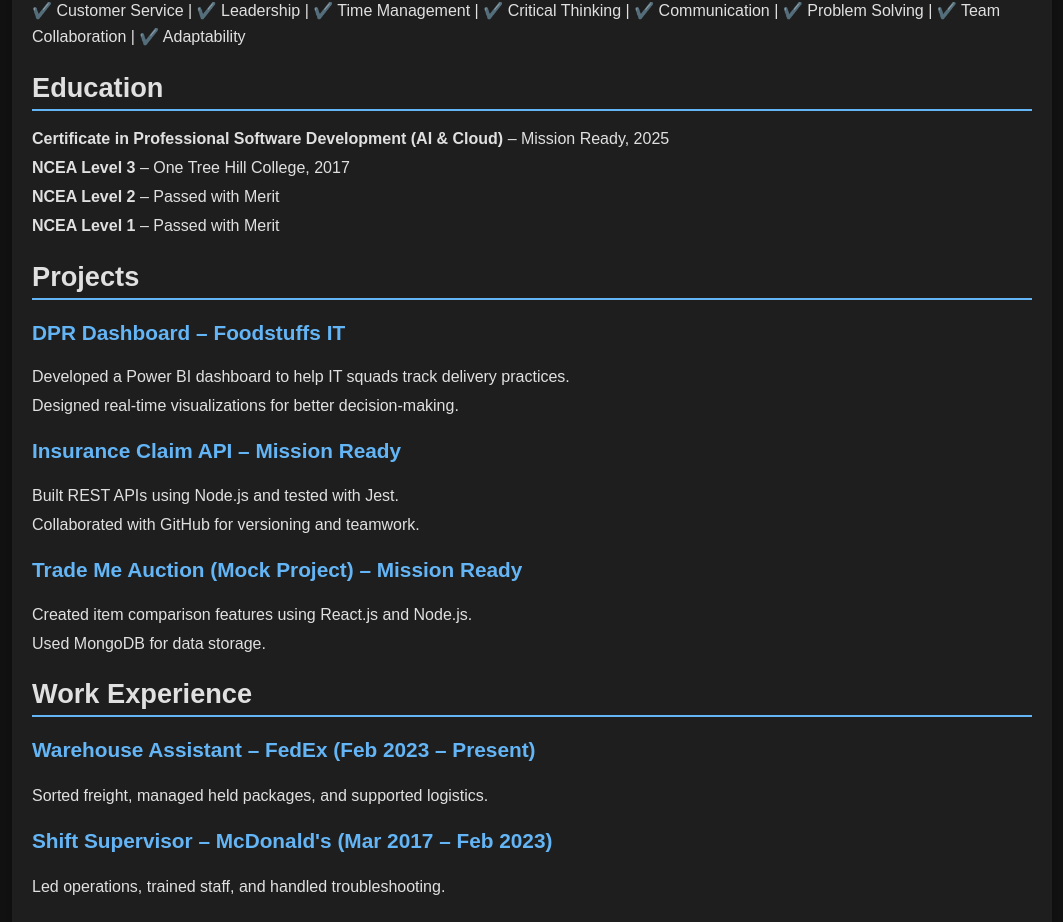
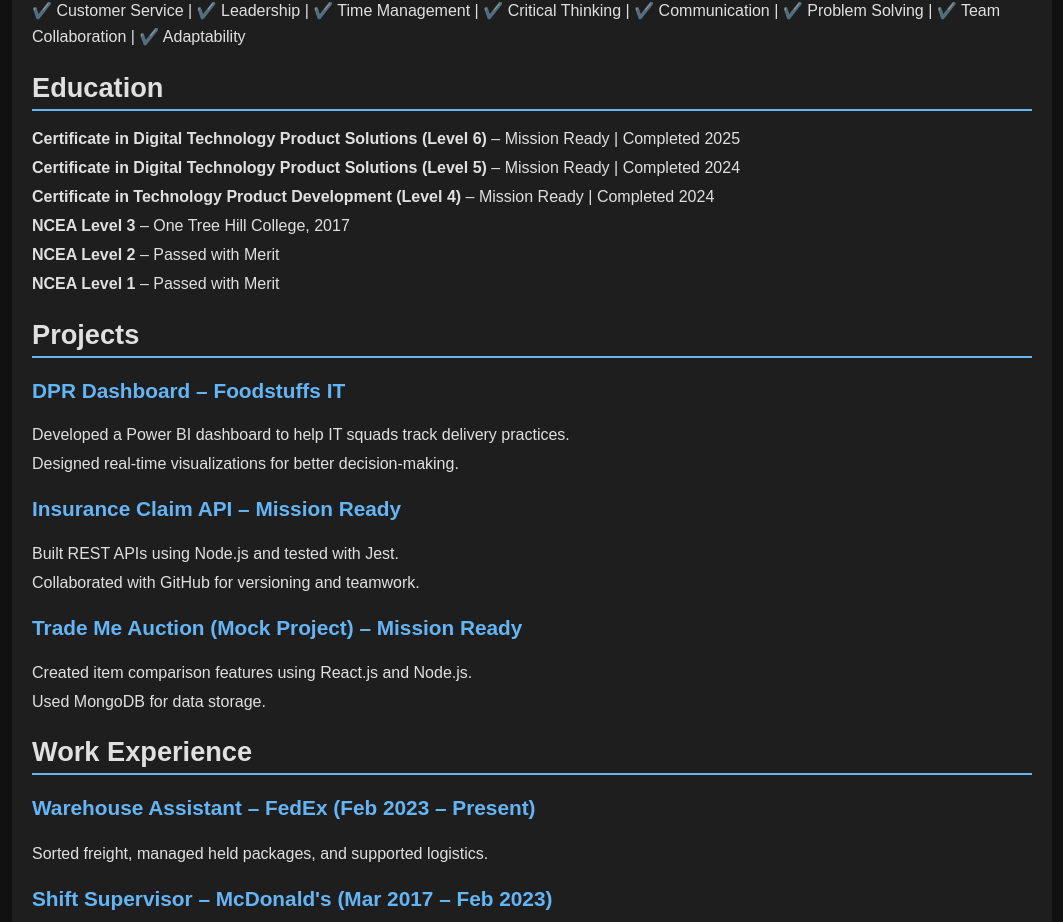
Before and after one commit to DrShady5000/my-portfolio, a React (Create React App) app: page /cv in a window 1280 px wide. Shown: the part 877-1799 px from the top of the page, without its empty margins (108-1171 px from the left). Built offline with nearby package versions, Linux system fonts and the light colour scheme.

Commit message:
edited CVPage

```diff
--- a/src/CVPage.js
+++ b/src/CVPage.js
@@ -44,10 +44,12 @@
           </p>
         </section>
 
-        <section>
+                <section>
           <h2>Education</h2>
           <ul>
-            <li><strong>Certificate in Professional Software Development (AI & Cloud)</strong> – Mission Ready, 2025</li>
+            <li><strong>Certificate in Digital Technology Product Solutions (Level 6)</strong> –  Mission Ready | Completed 2025</li>
+            <li><strong>Certificate in Digital Technology Product Solutions (Level 5)</strong> –  Mission Ready | Completed 2024</li>
+            <li><strong>Certificate in Technology Product Development (Level 4)</strong> –  Mission Ready | Completed 2024</li>
             <li><strong>NCEA Level 3</strong> – One Tree Hill College, 2017</li>
             <li><strong>NCEA Level 2</strong> – Passed with Merit</li>
             <li><strong>NCEA Level 1</strong> – Passed with Merit</li>
@@ -90,7 +92,7 @@
             <p>Led operations, trained staff, and handled troubleshooting.</p>
           </div>
           <div className="job">
-            <h3>Intern – Foodstuffs IT (Oct – Dec 2025)</h3>
+            <h3>Intern – Foodstuffs IT (Oct – Dec 2024)</h3>
             <p>Assisting with Power BI dashboards, analysis, and stakeholder feedback.</p>
           </div>
         </section>
```
